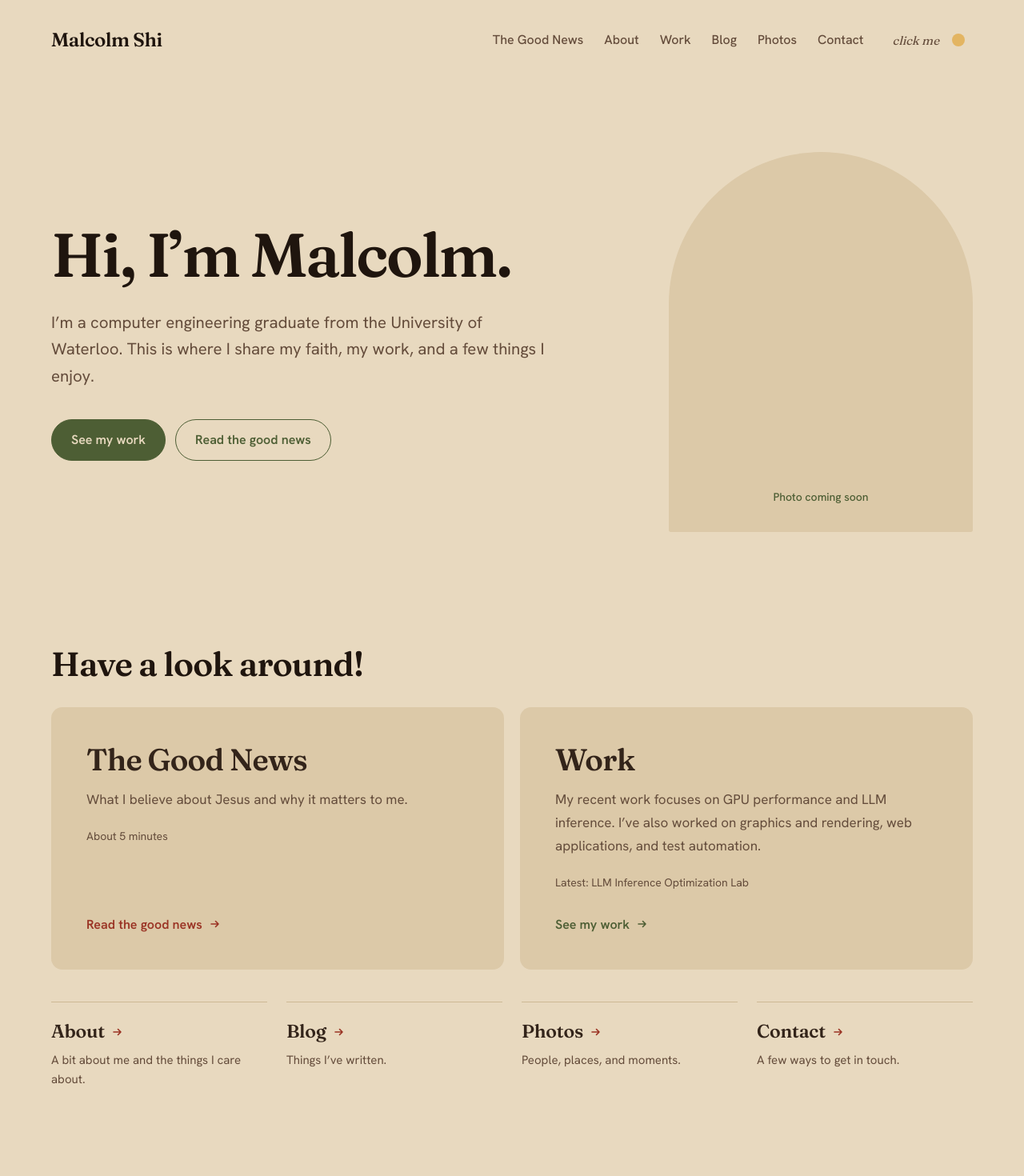
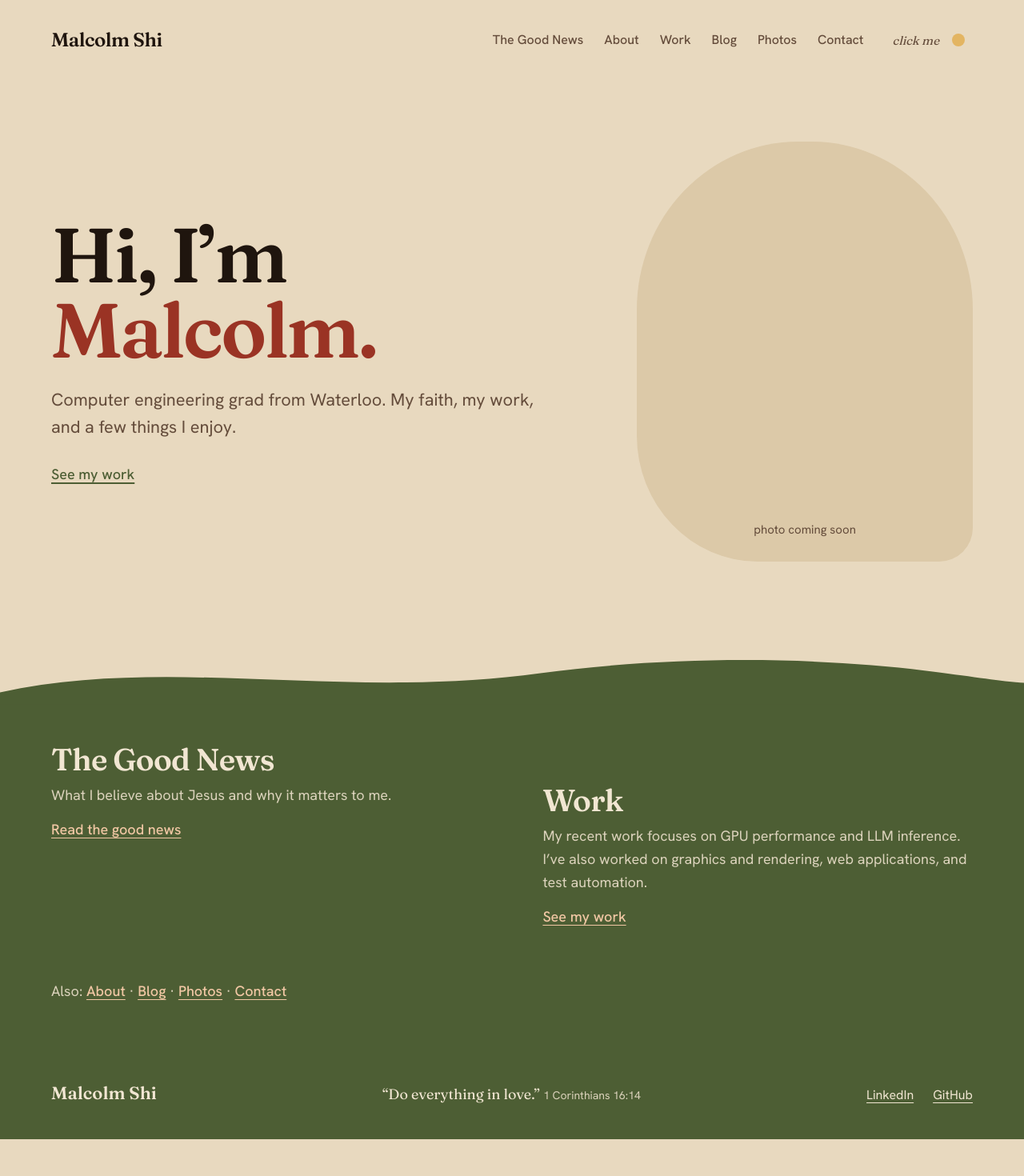
Before and after one commit to malcolmshi123/personal-website, a Next.js app: page / in a window 1280 px wide. Shown: the top 1470 px of the page at 80% size. After the commit the page ends 1424 px from the top, so only its background shows below. Built offline with nearby package versions, Linux system fonts and the light colour scheme.

Commit message:
update landing page

```diff
--- a/src/app/globals.css
+++ b/src/app/globals.css
@@ -60,6 +60,7 @@ body {
     font-size: 18px;
     line-height: 1.6;
     -webkit-font-smoothing: antialiased;
+    overflow-x: clip;
     transition: background-color var(--theme-fade), color var(--theme-fade);
 }
 
@@ -365,55 +366,25 @@ h1 {
 
 /* Buttons and shared links */
 
-.button {
-    display: inline-flex;
-    align-items: center;
-    justify-content: center;
-    min-height: 48px;
-    padding: 12px 24px;
-    border: 1.5px solid var(--olive);
-    border-radius: 999px;
-    font-size: 16px;
-    font-weight: 600;
-    text-decoration: none;
-    transition: background-color 200ms var(--ease-out), color 200ms var(--ease-out), border-color 200ms var(--ease-out);
-}
-
-.button-primary {
-    background: var(--olive);
-    color: var(--sky);
-}
-
-.button-primary:hover {
-    border-color: var(--olive);
-    background: var(--olive);
-}
-
-.button-secondary {
-    background: transparent;
-    color: var(--olive);
-}
-
-.button-secondary:hover {
-    background: var(--placeholder);
-}
-
 .arrow-icon {
     flex-shrink: 0;
     transition: transform 240ms var(--ease-out);
 }
 
-/* Homepage */
+/* Shared helpers */
 
-.welcome {
-    padding-block: clamp(40px, 7vw, 96px) 0;
+.visually-hidden {
+    position: absolute;
+    width: 1px;
+    height: 1px;
+    overflow: hidden;
+    clip: rect(0 0 0 0);
+    white-space: nowrap;
 }
 
-.welcome-intro {
-    display: grid;
-    grid-template-columns: minmax(0, 1.35fr) minmax(0, 1fr);
-    align-items: center;
-    gap: clamp(32px, 6vw, 88px);
+.full-bleed {
+    width: 100vw;
+    margin-left: calc(50% - 50vw);
 }
 
 .introduction {
@@ -424,155 +395,179 @@ h1 {
     line-height: 1.65;
 }
 
-.welcome-actions {
-    display: flex;
-    flex-wrap: wrap;
-    gap: 12px;
-    margin-top: 36px;
+/* Homepage */
+
+.home-hero {
+    display: grid;
+    grid-template-columns: minmax(0, 1.3fr) minmax(0, 1fr);
+    align-items: center;
+    gap: clamp(32px, 6vw, 96px);
+    padding-block: clamp(32px, 6vw, 80px) clamp(56px, 8vw, 112px);
 }
 
-.welcome-photo {
+.greeting {
+    margin: 0;
+    max-width: 9ch;
+    font-size: clamp(56px, 8.5vw, 96px);
+    letter-spacing: -0.03em;
+    line-height: 0.98;
+}
+
+.greeting-accent {
+    color: var(--brick);
+}
+
+.greeting-token {
+    transition: opacity 140ms ease-out;
+}
+
+:root[data-greeting="stream"] .greeting-token:not(.is-shown) {
+    opacity: 0;
+    animation: greeting-failsafe 0s linear 5s forwards;
+}
+
+@keyframes greeting-failsafe {
+    to {
+        opacity: 1;
+    }
+}
+
+.greeting-readout {
+    display: none;
+    min-height: 1.5em;
+    margin: 12px 0 0;
+    color: var(--ink-soft);
+    font-size: 14px;
+    font-variant-numeric: tabular-nums;
+    letter-spacing: 0.01em;
+}
+
+:root[data-greeting="stream"] .greeting-readout,
+:root[data-greeting="done"] .greeting-readout {
+    display: block;
+}
+
+.home-description {
+    max-width: 30em;
+    margin: 24px 0 0;
+    color: var(--ink-soft);
+    font-size: clamp(19px, 1.7vw, 22px);
+    line-height: 1.55;
+}
+
+.home-link {
+    display: inline-block;
+    margin-top: 28px;
+    color: var(--olive);
+    font-weight: 500;
+    text-decoration: underline;
+    text-decoration-thickness: 1.5px;
+}
+
+.home-link:hover {
+    color: var(--brick);
+}
+
+.hero-photo {
     display: flex;
     align-items: flex-end;
     justify-content: center;
     justify-self: end;
     width: 100%;
-    max-width: 380px;
+    max-width: 420px;
     aspect-ratio: 4 / 5;
-    padding: 32px;
-    border-radius: 999px 999px var(--radius) var(--radius);
+    padding: 28px;
+    border-radius: 48% 48% 10% 36% / 40% 40% 8% 30%;
     background: var(--placeholder);
-    color: var(--olive);
-    font-size: 14px;
-    font-weight: 500;
-    text-align: center;
+    color: var(--ink-soft);
+    font-size: 15px;
+    transition: background-color var(--theme-fade);
 }
 
-.welcome-sections {
-    margin-top: clamp(80px, 11vw, 144px);
+.home-ground {
+    margin-bottom: -1px;
 }
 
-.welcome-sections h2 {
-    margin: 0 0 28px;
-    font-size: clamp(30px, 3.4vw, 42px);
-    letter-spacing: -0.02em;
-    line-height: 1.2;
+.home-ground-band {
+    background: var(--ground);
+    color: var(--ground-soft);
+    transition: background-color var(--theme-fade);
 }
 
-.featured-links,
-.welcome-links {
+.home-ground-inner {
+    max-width: 1280px;
+    margin-inline: auto;
+    padding: clamp(24px, 4vw, 48px) clamp(20px, 5vw, 72px) clamp(48px, 6vw, 80px);
+}
+
+.home-entries {
     display: grid;
+    grid-template-columns: repeat(2, minmax(0, 1fr));
+    gap: 40px clamp(32px, 6vw, 96px);
     margin: 0;
     padding: 0;
     list-style: none;
 }
 
-.featured-links {
-    grid-template-columns: repeat(2, minmax(0, 1fr));
-    gap: 20px;
+.home-entry:nth-child(2) {
+    margin-top: clamp(24px, 4vw, 56px);
 }
 
-.featured-card {
-    display: flex;
-    flex-direction: column;
-    height: 100%;
-    padding: clamp(28px, 3.5vw, 44px);
-    border-radius: var(--radius);
-    text-decoration: none;
-    transition: transform 320ms var(--ease-out), box-shadow 320ms var(--ease-out);
+.home-entry h3 {
+    margin: 0 0 10px;
+    color: var(--ground-ink);
+    font-size: clamp(28px, 3vw, 40px);
+    letter-spacing: -0.02em;
+    line-height: 1.1;
 }
 
-.featured-card-clay {
-    background: var(--placeholder);
+.home-entry p {
+    max-width: 32em;
+    margin: 0 0 14px;
 }
 
-.featured-card-moss {
-    background: var(--placeholder);
+.home-ground a {
+    color: var(--ground-link);
+    font-weight: 500;
 }
 
-.featured-card:hover {
-    box-shadow: 0 14px 32px -18px rgb(43 38 32 / 0.45);
-    transform: translateY(-3px);
+.home-ground a:hover {
+    color: var(--ground-ink);
 }
 
-.featured-card h3 {
-    margin: 0 0 14px;
-    font-size: clamp(28px, 3vw, 38px);
-    letter-spacing: -0.02em;
-    line-height: 1.15;
+.home-ground a:focus-visible {
+    outline-color: var(--ground-link);
 }
 
-.featured-card p {
-    max-width: 32em;
-    margin: 0;
-    color: var(--ink-soft);
-    font-size: 17px;
-    line-height: 1.7;
+.home-also {
+    margin: clamp(40px, 5vw, 64px) 0 0;
 }
 
-.featured-detail {
-    margin-top: 20px;
-    color: var(--ink-soft);
-    font-size: 14px;
+body:has(.home-ground) .site-footer {
+    margin-top: 0;
 }
 
-.card-action {
-    display: inline-flex;
-    align-items: center;
-    gap: 8px;
-    margin-top: auto;
-    padding-top: 28px;
-    color: var(--brick);
-    font-size: 16px;
-    font-weight: 600;
+body:has(.home-ground) .site-footer .hill-wave {
+    display: none;
 }
 
-.featured-card-moss .card-action {
-    color: var(--olive);
-}
+@media (max-width: 760px) {
+    .home-hero {
+        grid-template-columns: minmax(0, 1fr);
+    }
 
-.featured-card:hover .arrow-icon,
-.welcome-links a:hover .arrow-icon {
-    transform: translateX(4px);
-}
+    .hero-photo {
+        justify-self: start;
+        max-width: 320px;
+    }
 
-.welcome-links {
-    grid-template-columns: repeat(4, minmax(0, 1fr));
-    gap: 0 24px;
-    margin-top: 40px;
-}
+    .home-entries {
+        grid-template-columns: minmax(0, 1fr);
+    }
 
-.welcome-links a {
-    display: block;
-    height: 100%;
-    padding-block: 22px;
-    border-top: 1.5px solid var(--rule);
-    text-decoration: none;
-}
-
-.welcome-links h3 {
-    display: flex;
-    align-items: center;
-    gap: 8px;
-    margin: 0 0 8px;
-    font-size: 23px;
-    letter-spacing: -0.01em;
-    line-height: 1.3;
-}
-
-.welcome-links h3 .arrow-icon {
-    color: var(--brick);
-}
-
-.welcome-links a:hover h3 {
-    color: var(--brick);
-}
-
-.welcome-links p {
-    margin: 0;
-    color: var(--ink-soft);
-    font-size: 15px;
-    line-height: 1.6;
+    .home-entry:nth-child(2) {
+        margin-top: 0;
+    }
 }
 
 /* Inner pages */
@@ -914,27 +909,7 @@ h1 {
 
 /* Responsive */
 
-@media (max-width: 960px) {
-    .welcome-links {
-        grid-template-columns: repeat(2, minmax(0, 1fr));
-    }
-}
-
 @media (max-width: 760px) {
-    .welcome-intro {
-        grid-template-columns: minmax(0, 1fr);
-    }
-
-    .welcome-photo {
-        justify-self: start;
-        max-width: 280px;
-        order: -1;
-    }
-
-    .featured-links {
-        grid-template-columns: minmax(0, 1fr);
-    }
-
     .site-header {
         flex-wrap: wrap;
         column-gap: 4px;
@@ -988,16 +963,6 @@ h1 {
     }
 }
 
-@media (max-width: 480px) {
-    .welcome-links {
-        grid-template-columns: minmax(0, 1fr);
-    }
-
-    .welcome-actions .button {
-        flex: 1 1 100%;
-    }
-}
-
 @media (prefers-reduced-motion: reduce) {
     *,
     *::before,
--- a/src/app/page.tsx
+++ b/src/app/page.tsx
@@ -1,56 +1,46 @@
 import Link from "next/link";
-import ArrowIcon from "@/components/arrow-icon";
-import { featuredLinks, homeLinks } from "@/content/home";
+import HillWave from "@/components/hill-wave";
+import StreamedGreeting from "@/components/streamed-greeting";
+import { featuredLinks, homeDescription, homeLinks } from "@/content/home";
 
 export default function Home() {
     return (
-        <div className="welcome">
-            <section className="welcome-intro" aria-labelledby="welcome-heading">
-                <div className="welcome-text">
-                    <h1 id="welcome-heading">Hi, I’m Malcolm.</h1>
-                    <p className="introduction">
-                        I’m a computer engineering graduate from the University of Waterloo.
-                        This is where I share my faith, my work, and a few things I enjoy.
-                    </p>
-                    <div className="welcome-actions">
-                        <Link className="button button-primary" href="/work/">See my work</Link>
-                        <Link className="button button-secondary" href="/gospel/">Read the good news</Link>
+        <div className="home">
+            <section className="home-hero" aria-labelledby="greeting">
+                <div className="home-hero-text">
+                    <StreamedGreeting id="greeting" />
+                    <p className="home-description">{homeDescription}</p>
+                    <Link className="home-link" href="/work/">See my work</Link>
                 </div>
-                </div>
-                <div className="welcome-photo">
-                    <span>Photo coming soon</span>
+                <div className="hero-photo">
+                    <span>photo coming soon</span>
                 </div>
             </section>
-            <section className="welcome-sections" aria-labelledby="around-the-site">
-                <h2 id="around-the-site">Have a look around!</h2>
-                <ul className="featured-links">
+            <section className="home-ground full-bleed" aria-labelledby="around-the-site">
+                <HillWave />
+                <div className="home-ground-band">
+                    <div className="home-ground-inner">
+                        <h2 id="around-the-site" className="visually-hidden">Around the site</h2>
+                        <ul className="home-entries">
                             {featuredLinks.map((link) => (
-                        <li key={link.href}>
-                            <Link className={`featured-card featured-card-${link.tone}`} href={link.href}>
+                                <li key={link.href} className="home-entry">
                                     <h3>{link.title}</h3>
                                     <p>{link.description}</p>
-                                <span className="featured-detail">{link.detail}</span>
-                                <span className="card-action">
-                                    {link.action}
-                                    <ArrowIcon />
-                                </span>
-                            </Link>
+                                    <Link href={link.href}>{link.action}</Link>
                                 </li>
                             ))}
                         </ul>
-                <ul className="welcome-links">
-                    {homeLinks.map((link) => (
-                        <li key={link.href}>
-                            <Link href={link.href}>
-                                <h3>
-                                    {link.title}
-                                    <ArrowIcon />
-                                </h3>
-                                <p>{link.description}</p>
-                            </Link>
-                        </li>
+                        <p className="home-also">
+                            Also:{" "}
+                            {homeLinks.map((link, index) => (
+                                <span key={link.href}>
+                                    {index > 0 && <span aria-hidden="true"> · </span>}
+                                    <Link href={link.href}>{link.title}</Link>
+                                </span>
                             ))}
-                </ul>
+                        </p>
+                    </div>
+                </div>
             </section>
         </div>
     );
--- /dev/null
+++ b/src/components/streamed-greeting.tsx
@@ -0,0 +1,73 @@
+"use client";
+
+import { useEffect, useState } from "react";
+import { formatStreamReadout, greetingAccentFrom, greetingTokens } from "@/lib/greeting";
+import { greetingPlayedKey } from "@/lib/theme";
+
+function markGreetingPlayed() {
+    try {
+        window.sessionStorage.setItem(greetingPlayedKey, "true");
+    } catch {
+        // Blocked storage only means the greeting may stream again on the next visit.
+    }
+}
+
+function randomTokenDelay(): number {
+    return 90 + Math.random() * 90;
+}
+
+export default function StreamedGreeting({ id }: { id: string }) {
+    const [shown, setShown] = useState(0);
+    const [readout, setReadout] = useState("");
+
+    useEffect(() => {
+        const root = document.documentElement;
+        if (root.dataset.greeting !== "stream") {
+            return;
+        }
+
+        markGreetingPlayed();
+        const startedAt = performance.now();
+        let count = 0;
+        let timer = 0;
+
+        function revealNext() {
+            count += 1;
+            setShown(count);
+            setReadout(formatStreamReadout(count, greetingTokens.length, performance.now() - startedAt));
+
+            if (count < greetingTokens.length) {
+                timer = window.setTimeout(revealNext, randomTokenDelay());
+            } else {
+                root.dataset.greeting = "done";
+            }
+        }
+
+        timer = window.setTimeout(revealNext, randomTokenDelay());
+
+        return () => window.clearTimeout(timer);
+    }, []);
+
+    return (
+        <div className="greeting-block">
+            <h1 id={id} className="greeting">
+                {greetingTokens.map((token, index) => {
+                    const classes = ["greeting-token"];
+                    if (index >= greetingAccentFrom) {
+                        classes.push("greeting-accent");
+                    }
+                    if (index < shown) {
+                        classes.push("is-shown");
+                    }
+
+                    return (
+                        <span key={index} className={classes.join(" ")}>
+                            {token}
+                        </span>
+                    );
+                })}
+            </h1>
+            <p className="greeting-readout" aria-hidden="true">{readout}</p>
+        </div>
+    );
+}
--- a/src/content/home.ts
+++ b/src/content/home.ts
@@ -5,27 +5,23 @@ type HomeLink = {
 };
 
 type FeaturedLink = HomeLink & {
-    detail: string;
     action: string;
-    tone: "clay" | "moss";
 };
+
+export const homeDescription = "Computer engineering grad from Waterloo. My faith, my work, and a few things I enjoy.";
 
 export const featuredLinks: FeaturedLink[] = [
     {
         title: "The Good News",
         description: "What I believe about Jesus and why it matters to me.",
-        detail: "About 5 minutes",
         action: "Read the good news",
         href: "/gospel/",
-        tone: "clay",
     },
     {
         title: "Work",
         description: "My recent work focuses on GPU performance and LLM inference. I’ve also worked on graphics and rendering, web applications, and test automation.",
-        detail: "Latest: LLM Inference Optimization Lab",
         action: "See my work",
         href: "/work/",
-        tone: "moss",
     },
 ];
 
--- /dev/null
+++ b/src/lib/greeting.ts
@@ -0,0 +1,16 @@
+export const greetingTokens: readonly string[] = ["Hi", ",", " I", "’m", " Mal", "colm", "."];
+
+export const greetingAccentFrom = 4;
+
+export function shouldStreamGreeting(alreadyPlayed: boolean, reducedMotion: boolean): boolean {
+    return !alreadyPlayed && !reducedMotion;
+}
+
+export function formatStreamReadout(shown: number, total: number, elapsedMs: number): string {
+    if (shown >= total) {
+        return `${total} tokens · done`;
+    }
+
+    const rate = Math.round((shown / Math.max(elapsedMs, 1)) * 1000);
+    return `${shown} tokens · ${rate} tok/s`;
+}
```
Also changed, not shown: 1 other file (tests, documents, lock files or other folders). Lines whose indentation alone changed are shown as unchanged.
